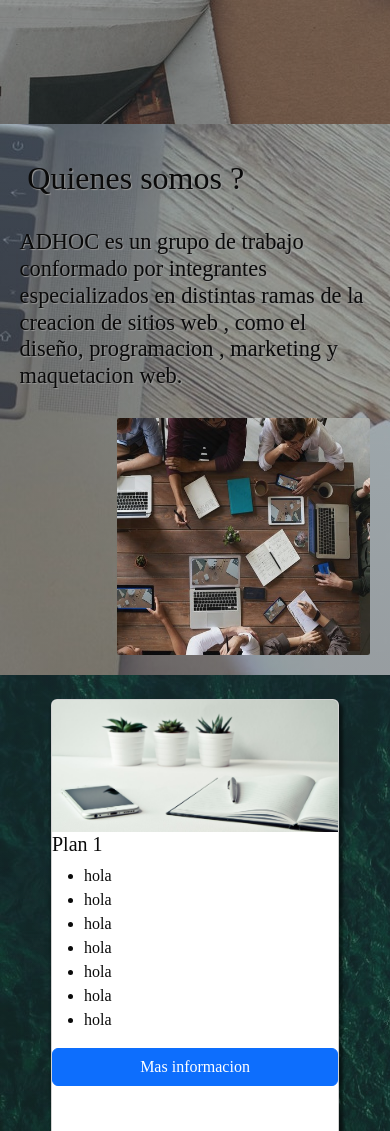
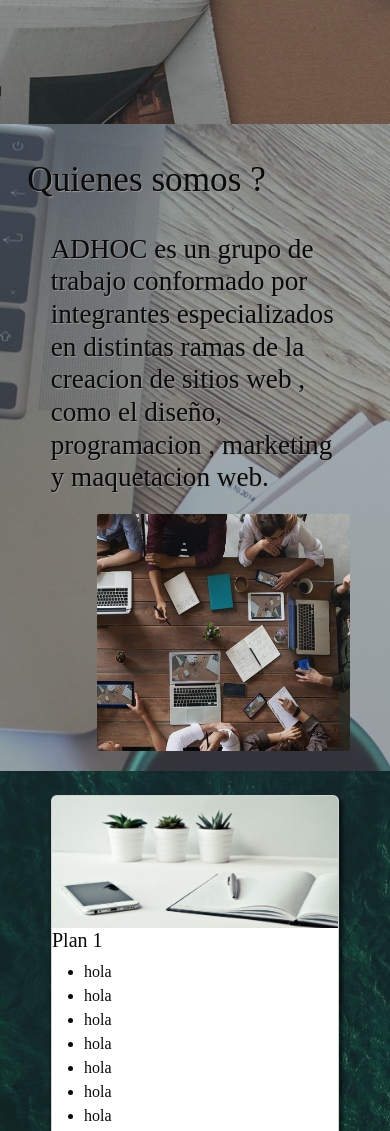
Before and after one commit to Tobias7567/adhoc, a plain HTML site: page index.html in a window 390 px wide. Shown: the part 720-1851 px from the top of the page. Drawn offline with nearby package versions, Linux system fonts and the light colour scheme; a web font is replaced by a local one.

Commit message:
Add files via upload

```diff
--- a/index.css
+++ b/index.css
@@ -75,7 +75,7 @@
 
     flex-direction: column;
     width: 60%;
-    height: 100%;
+
     justify-content: left;
 
   }
@@ -212,12 +212,15 @@ height: 100%;
   flex-direction: column;
   align-items: center;
   text-align: center;
+
   }
   .footer div h2{
     font-size:2.8em;
+    color: #e6ebe5;
   }
   .footer div h3{
     font-size:2em;
+    color: #ecf1ec;
   }
   .footer a {
     font-size: 2.4em;
@@ -291,31 +294,7 @@ height: 100%;
       font-size: 1.7em;
 
   }
-  .container_img{
 
-    height: 60vh;
-    width: 100%;
-    display: flex;
-    justify-content: center;
-
-}
-.container_text h3 {
-  width: 100%;
-  font-size: 1.4em;
-  padding: 5%;
-}
-.container_text h2 {
-  justify-content: left;
-  padding: 9% 0% 1% 7%;
-  font-size: 2em;
-}
-.container_img2{
-  justify-content: right;
-  width: 100%;
-  padding-bottom: 20px;
-  padding-right: 20px;
-
-  }
 
 .container_img2 img{
   opacity: 0.9;
@@ -325,8 +304,10 @@ height: 100%;
 }
 .container_div4{
   justify-content:flex-start;
+  height: 75vh;
 }
   .container_div4 h2{
+    margin-top: 3em;
     margin-bottom: 1.2em;
   }
   .from_contac {
```
